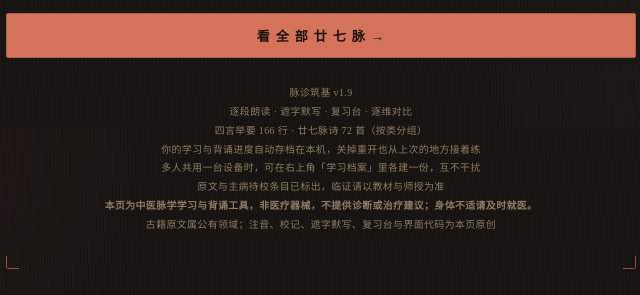
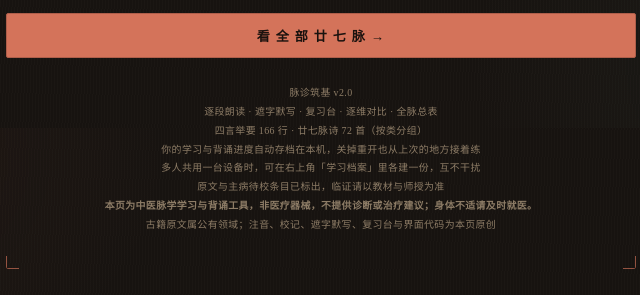
Before and after one commit to zeyuanguanlan/maizhen, a plain HTML site: page index.html in a window 1280 px wide. Shown: the part 1472-1767 px from the top of the page, 319-959 px from the left. Drawn offline with Linux system fonts and the light colour scheme.

Commit message:
v2.0：版本号与页脚功能同步（全脉总表、随机遮字、四言/七言分轨复习）
Updated version number and added new features in the footer.

```diff
--- a/index.html
+++ b/index.html
@@ -1446,8 +1446,8 @@ html[data-skin="classic"] #btnSkin{
   <button class="btn ghost" style="margin-top:16px" id="goList">看 全 部 廿 七 脉 →</button>
 
   <div class="foot">
-    脉诊筑基 v1.9<br>
-    逐段朗读 · 遮字默写 · 复习台 · 逐维对比<br>四言举要 166 行 · 廿七脉诗 72 首（按类分组）<br>
+    脉诊筑基 v2.0<br>
+    逐段朗读 · 遮字默写 · 复习台 · 逐维对比 · 全脉总表<br>四言举要 166 行 · 廿七脉诗 72 首（按类分组）<br>
     你的学习与背诵进度自动存档在本机，关掉重开也从上次的地方接着练<br>
     多人共用一台设备时，可在右上角「学习档案」里各建一份，互不干扰<br>
     原文与主病待校条目已标出，临证请以教材与师授为准<br>
@@ -2385,7 +2385,7 @@ const GROUPS = {
 const GORDER = ['g_mai_fu','g_mai_chen','g_mai_chishu','g_mai_xing','g_mai_shi'];
 const AXES = ['位','数','形','势'];
 /* =========================================================
-    v1.9 · 多用户学习档案 / 自动存档 / 云端同步
+    v2.0 · 多用户学习档案 / 自动存档 / 云端同步
    设计要点：
    1) 每个使用者在浏览器内有独立命名空间 u:<id>:<原始键>，互不覆盖
    2) 任何写入（save / saveDaily）都会自动落盘并刷新「已存档」时标
```
